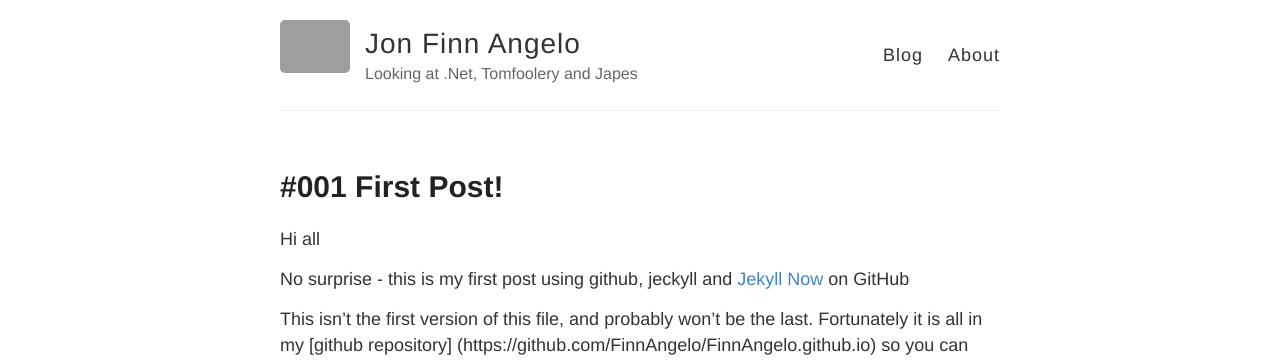
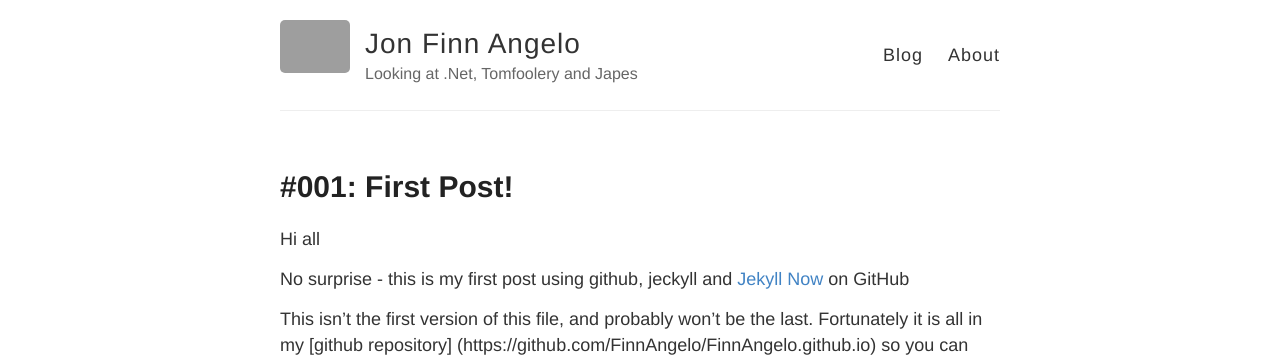
Before and after one commit to FinnAngelo/FinnAngelo.github.io, a Jekyll site: the page built from _posts/2015-3-17-001-First Post.md, in a window 1280 px wide. Shown: the top 361 px of the page. Built offline with Jekyll 4.4.1, drawn with Linux system fonts in a browser that asks for light colours; Markdown is read by kramdown in place of the engine named in the settings; grey boxes are pictures that could not be loaded.

```diff
--- a/_posts/2015-3-17-001. First Post.md
+++ b/_posts/2015-3-17-001-First Post.md
@@ -1,6 +1,6 @@
 ---
 layout: post
-title: "#001 First Post!"
+title: "#001: First Post!"
 published: true
 ---
 
```
